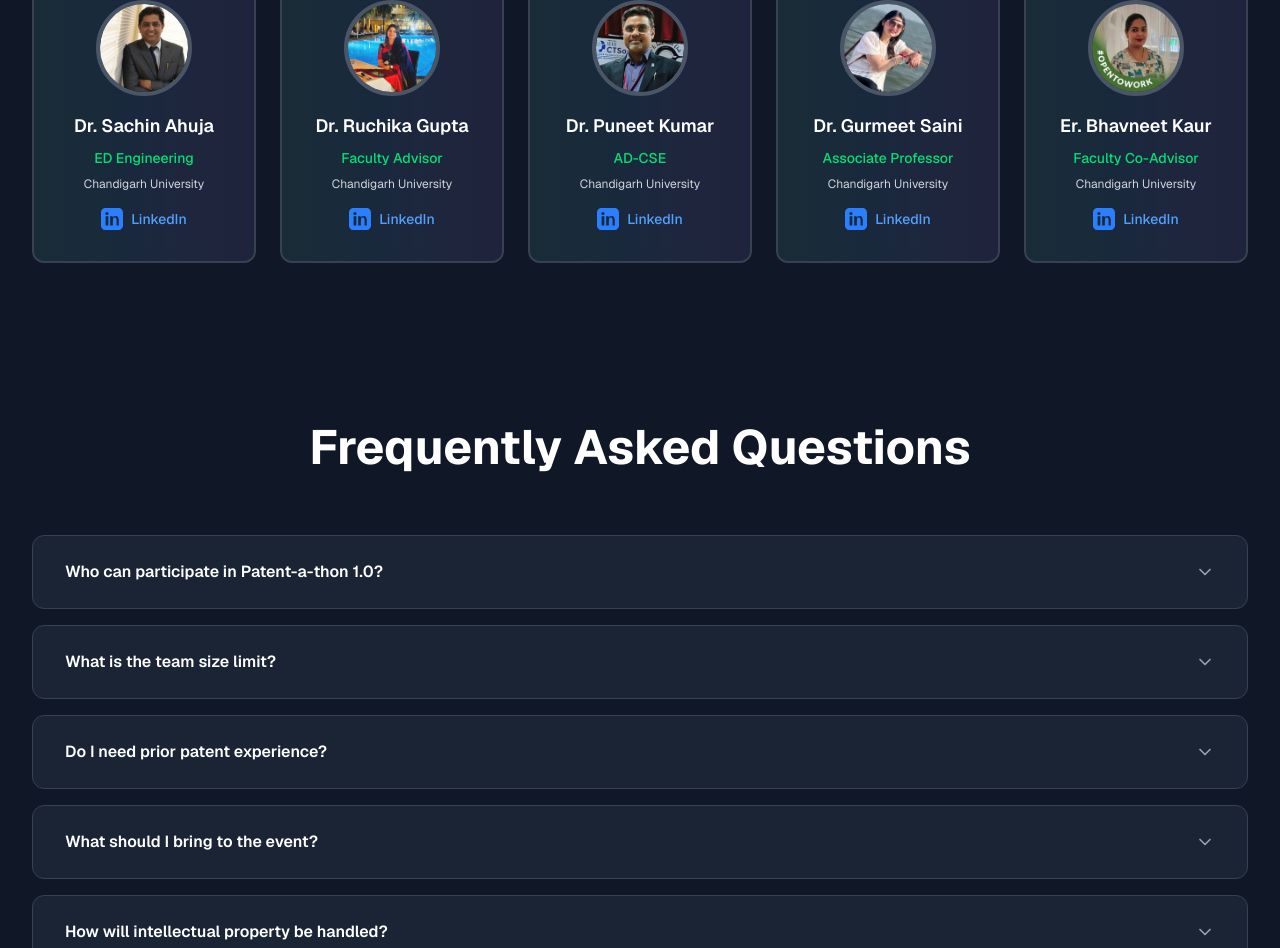
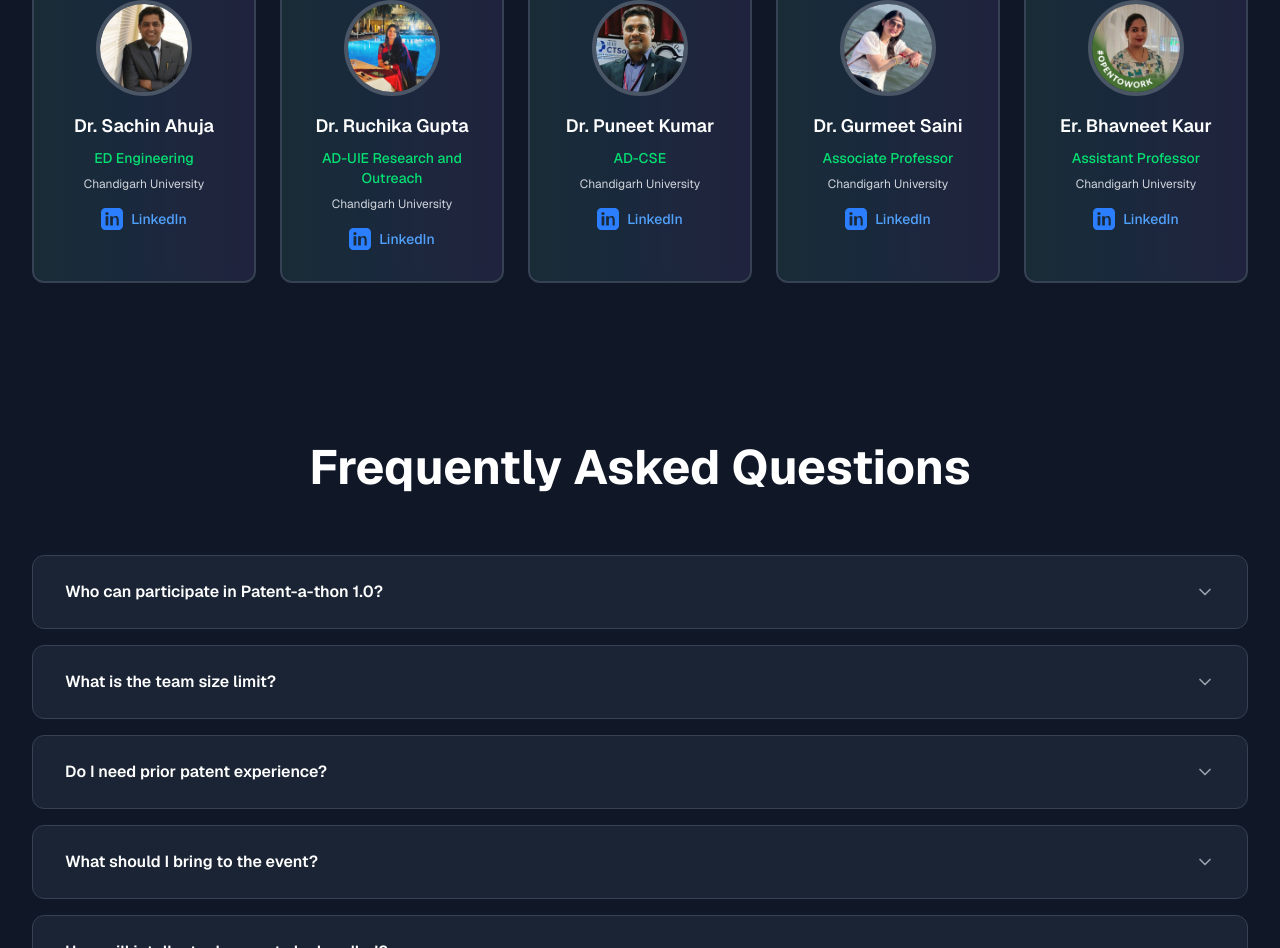
Before and after one commit to SciFi-Innovation-Club/Patent-A-Thon, a Next.js app: page / in a window 1280 px wide. Shown: the part 3709-4657 px from the top of the page. Built offline with nearby package versions, Linux system fonts and the light colour scheme.

Commit message:
Update ExpertMentors.js

```diff
--- a/src/components/ExpertMentors.js
+++ b/src/components/ExpertMentors.js
@@ -27,7 +27,7 @@ const ExpertMentors = () => {
     },
     {
       name: "Dr. Ruchika Gupta",
-      position: "Faculty  Advisor",
+      position: "AD-UIE Research and Outreach",
       organization: "Chandigarh University",
       image: "/Ruchika M.jpeg",
       linkedin: "https://www.linkedin.com/in/ruchikagupta09/"
@@ -48,7 +48,7 @@ const ExpertMentors = () => {
     },
     {
       name: "Er. Bhavneet Kaur",
-      position: "Faculty Co-Advisor",
+      position: "Assistant Professor",
       organization: "Chandigarh University",
       image: "/Bhavneet.jpeg",
       linkedin: "https://www.linkedin.com/in/bhavneet-kaur-a8095153/"
```
